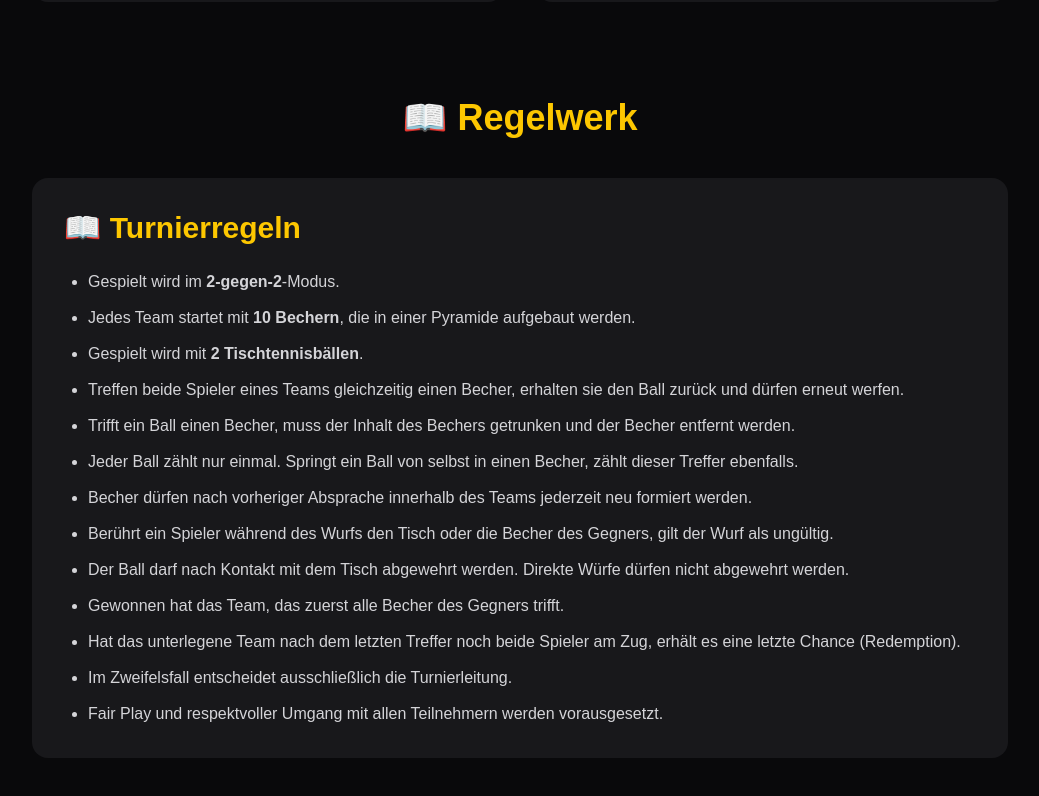
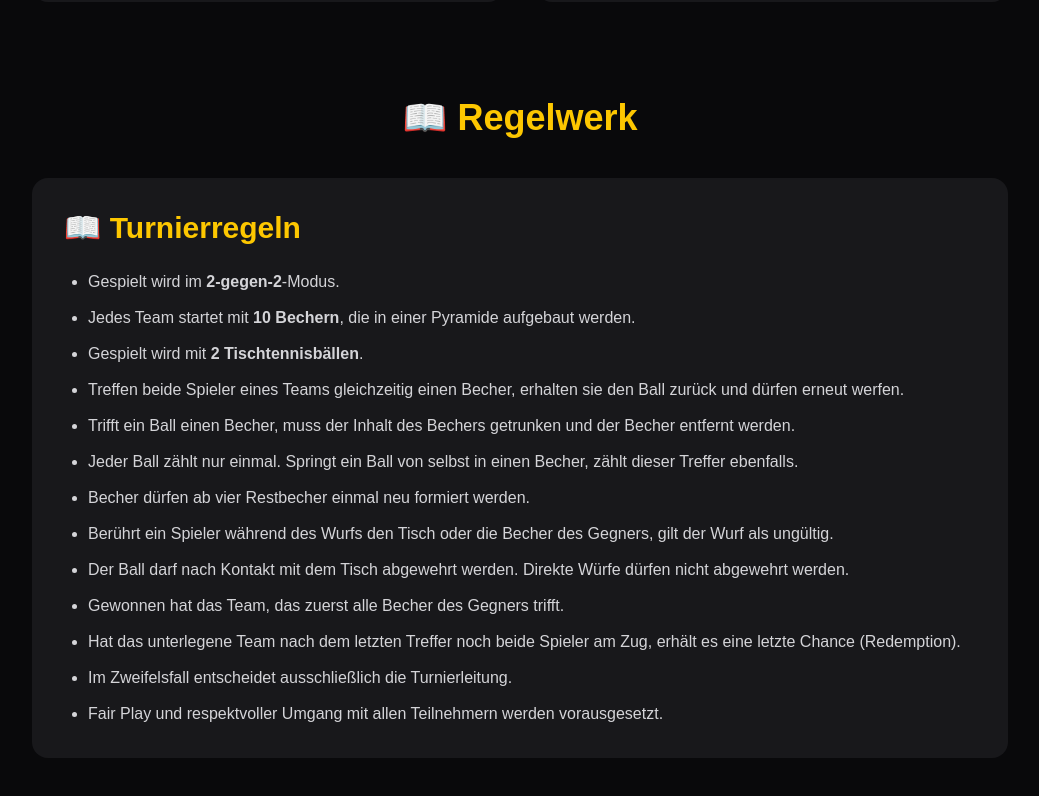
Before and after one commit to sschneid12-cyber/BW-Laub-Bierpongturnier-2026, a Next.js app: page / in a window 1280 px wide. Shown: the part 1302-2098 px from the top of the page, without its empty margins (120-1159 px from the left). Built offline with nearby package versions, Linux system fonts and the light colour scheme.

Commit message:
Turnierinfos ergänzt3

```diff
--- a/app/page.tsx
+++ b/app/page.tsx
@@ -143,7 +143,7 @@ className="max-w-5xl mx-auto px-6 pb-24"
 
 <li>Jeder Ball zählt nur einmal. Springt ein Ball von selbst in einen Becher, zählt dieser Treffer ebenfalls.</li>
 
-<li>Becher dürfen nach vorheriger Absprache innerhalb des Teams jederzeit neu formiert werden.</li>
+<li>Becher dürfen ab vier Restbecher einmal neu formiert werden.</li>
 
 <li>Berührt ein Spieler während des Wurfs den Tisch oder die Becher des Gegners, gilt der Wurf als ungültig.</li>
 
```
